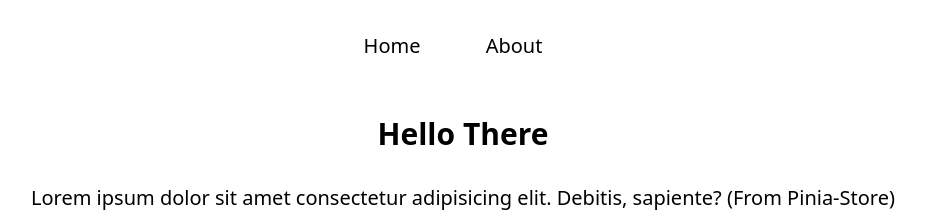
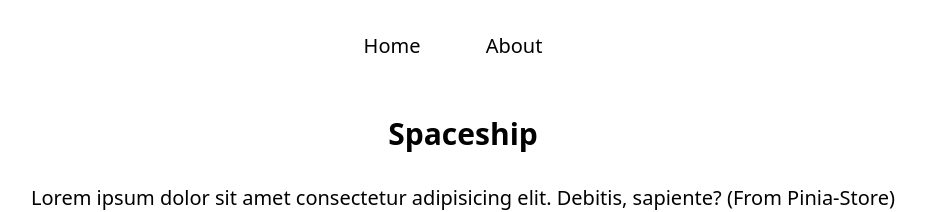
Before and after one commit to MaisamMohammadi/Jack-in-Space, a Vue app in the folder frontend/: page / in a window 1280 px wide. Shown: the top 212 px of the page, without its empty margins (177-1103 px from the left). Built offline with nearby package versions, Linux system fonts and the light colour scheme.

Commit message:
Spaceship
Signed-off-by: MaisamMohammadi <mohammadi.m19@htlwienwest.at>

```diff
--- a/frontend/src/views/HomeView.vue
+++ b/frontend/src/views/HomeView.vue
@@ -1,6 +1,6 @@
 <template>
   <div class="mt-14">
-    <WelcomeComp title="Hello There"></WelcomeComp>
+    <WelcomeComp title="Spaceship"></WelcomeComp>
     <div class="mt-8 text-xl">
       <span>{{ store.homeContent }}</span>
     </div>
```
